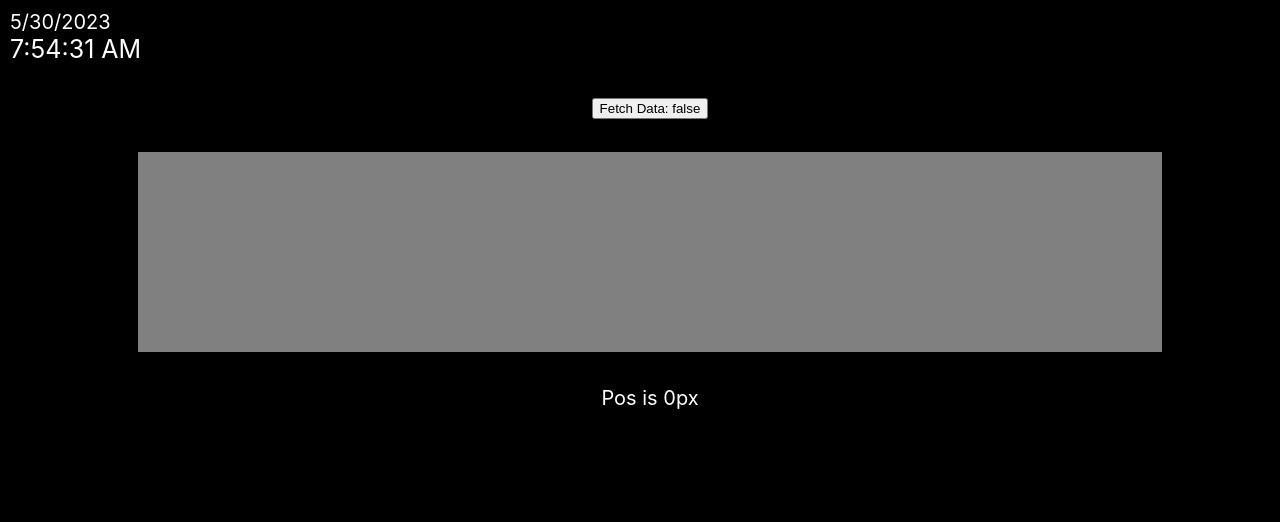
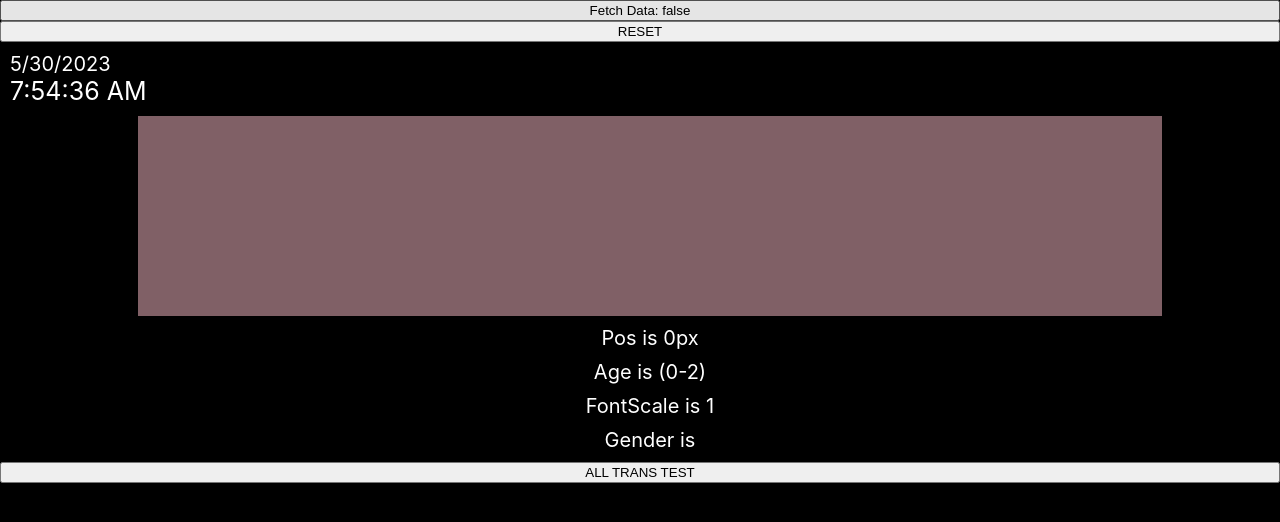
Before and after one commit to wkkyu088/smartmirror_adaptive_ui, a React (Create React App) app: page / in a window 1280 px wide. Shown: the top 522 px of the page. Built offline with nearby package versions, Linux system fonts and the light colour scheme.

Commit message:
App에서 fetch, 3초마다 업데이트

```diff
--- a/src/App.tsx
+++ b/src/App.tsx
@@ -1,12 +1,81 @@
-import React from 'react';
+import React, { useEffect, useState } from 'react';
+import axios from 'axios';
+import { styled, Stack } from '@mui/material/'
 import MainPage from './MainPage';
 
 const App: React.FC = () => {
+  const [on, setOn] = useState(false);
+  const [pos, setPos] = useState(0);
+  const [age, setAge] = useState(0);
+  const [fontScale, setFontScale] = useState(1);
+  const [gender, setGender] = useState('');
+
+  // Fetch data from the API
+  const fetchData = async () => {
+      try {
+          const response = await axios.get('http://localhost:5000/detect_age');
+          console.log(response.data)
+
+          const value = response.data;
+          setPos(value.y-100>0 ? value.y-100 : 0);
+          setAge(value.age);
+          setFontScale(value.age===5 ? 1.2 : value.age<5 ? 1 : 1.5);
+          setGender(value.gender);
+      } catch (error) {
+          console.error('Failed to retrieve face coordinates:', error);
+      }
+  };
+
+  // Fetch data every second
+  useEffect(() => {
+      let interval: NodeJS.Timeout;
+
+      if (on) {
+          fetchData();
+          interval = setInterval(fetchData, 3000);
+      }
+
+      return () => {
+          clearInterval(interval);
+      };
+  }, [on]);
+
+  // Toggle the fetch data
+  const onToggle = () => {
+      setOn((prevOn) => !prevOn);
+      console.log(`fetch data : ${!on.toString()}`);
+  };
+
+  // Reset the fetch data
+  const onReset = () => {
+    setOn(false);
+    setPos(0);
+    setAge(0);
+    setFontScale(1);
+    setGender('');
+    console.log(`Reset!`);
+};
+
   return (
-    <div>
-      <MainPage />
-    </div>
+    <Frame sx={{top: `${pos}px`}}>
+      <button onClick={onToggle}>Fetch Data: {on.toString()}</button>
+      <button onClick={onReset}>RESET</button>
+      <MainPage age={age} pos={pos} gender={gender} fontScale={fontScale} />
+      <button onClick={() => {
+        setGender(gender==="Male" ? "Female" : "Male");
+        setAge(age+1<8 ? age+1 : age);
+        setFontScale(age+1===5 ? 1.2 : age+1<5 ? 1 : 1.5);
+        setPos(pos+50<251 ? pos+50 : pos);
+        }}>ALL TRANS TEST</button>
+    </Frame>
   );
 };
 
+const Frame = styled(Stack)(() => ({
+  position: 'relative',
+  transition: 'top 0.6s ease-in-out',
+  overflowX: 'hidden',
+  overflowY: 'hidden',
+}));
+
 export default App;
--- a/src/MainPage.tsx
+++ b/src/MainPage.tsx
@@ -1,78 +1,50 @@
-import React, { useEffect, useState } from 'react';
-import axios from 'axios';
-import { Box, Button, Stack } from '@mui/material/'
-import { styled } from '@mui/material/styles';
+import React, { useState, useEffect } from 'react';
+import { styled, Box, Stack } from '@mui/material/'
 
-const MainPage: React.FC = () => {
-    const [on, setOn] = useState(false);
+const MainPage: React.FC<{age: number, pos: number, gender: string, fontScale: number}> = ({age, pos, gender, fontScale}) => {
+    const ageList = ['(0-2)', '(4-6)', '(8-12)', '(15-20)', '(25-32)', '(38-43)', '(48-53)', '(60-100)']
     const [currentTime, setCurrentTime] = useState(new Date());
-    const [pos, setPos] = useState(0);
 
-    const fetchData = async () => {
-    try {
-        const response = await axios.get('http://localhost:5000/face_coordinates');
-        console.log(response.data)
-
-        const value = response.data;
-        setPos(value.y-100>0 ? value.y-100 : 0);
-    } catch (error) {
-        console.error('Failed to retrieve face coordinates:', error);
-    }
-};
-
+    // Update current time every second
     useEffect(() => {
-        let interval: NodeJS.Timeout;
-
-        if (on) {
-            fetchData();
-            interval = setInterval(fetchData, 1000);
-        }
-
-        return () => {
-            clearInterval(interval);
-        };
-    }, [on]);
+        const interval = setInterval(() => {
+          setCurrentTime(new Date());
+        }, 1000);
+        return () => clearInterval(interval);
+    }, []);
 
     return (
-        <Body alignItems="center" justifyContent="space-between" sx={{top: `${pos}px`}}>
+        <Body alignItems="center" justifyContent="space-between">
             <Stack sx={{width: '100%'}}>
-                <Day>{currentTime.toLocaleDateString()}</Day>
-                <Time>{currentTime.toLocaleTimeString()}</Time>
+                <TransBox sx={{fontSize: `${20*fontScale}px`}}>{currentTime.toLocaleDateString()}</TransBox>
+                <TransBox sx={{fontSize: `${25*fontScale}px`}}>{currentTime.toLocaleTimeString()}</TransBox>
             </Stack>
-            <button onClick={() => setOn((prevOn) => !prevOn)}>Fetch Data: {on.toString()}</button>
-            <CustomBox alignItems="center" justifyContent="center">
-            </CustomBox>
-            <CustomText>Pos is {pos}px</CustomText>
+            <GenderBox alignItems="center" justifyContent="center" sx={{backgroundColor: gender==='Male' ? 'lightblue' : 'pink',}}>
+            </GenderBox>
+            <TransBox sx={{fontSize: `${20*fontScale}px`}}>Pos is {pos}px</TransBox>
+            <TransBox sx={{fontSize: `${20*fontScale}px`}}>Age is {ageList[age]}</TransBox>
+            <TransBox sx={{fontSize: `${20*fontScale}px`}}>FontScale is {fontScale}</TransBox>
+            <TransBox sx={{fontSize: `${20*fontScale}px`}}>Gender is {gender}</TransBox>
         </Body>
     );
 };
 
 const Body = styled(Stack)(() => ({
-    position: 'relative',
     width: '100%',
     height: '400px',
     padding: '10px',
     color: 'white',
-    transition: 'top 0.6s ease-in-out',
 }));
 
-const Time = styled(Box)(() => ({
-    fontSize: '25px',
+const TransBox = styled(Box)(() => ({
+    transition: 'font-size 0.6s ease-in-out',
 }));
 
-const Day = styled(Box)(() => ({
-    fontSize: '20px',
-}));
-
-const CustomBox = styled(Stack)(() => ({
+const GenderBox = styled(Stack)(() => ({
     width: '80%',
-    backgroundColor: 'white',
     opacity: 0.5,
     height: '200px',
-}));
-
-const CustomText = styled(Box)(() => ({
-    fontSize: '20px',
+    transition: 'background-color 0.6s ease-in-out'
 }));
 
 export default MainPage;
```
